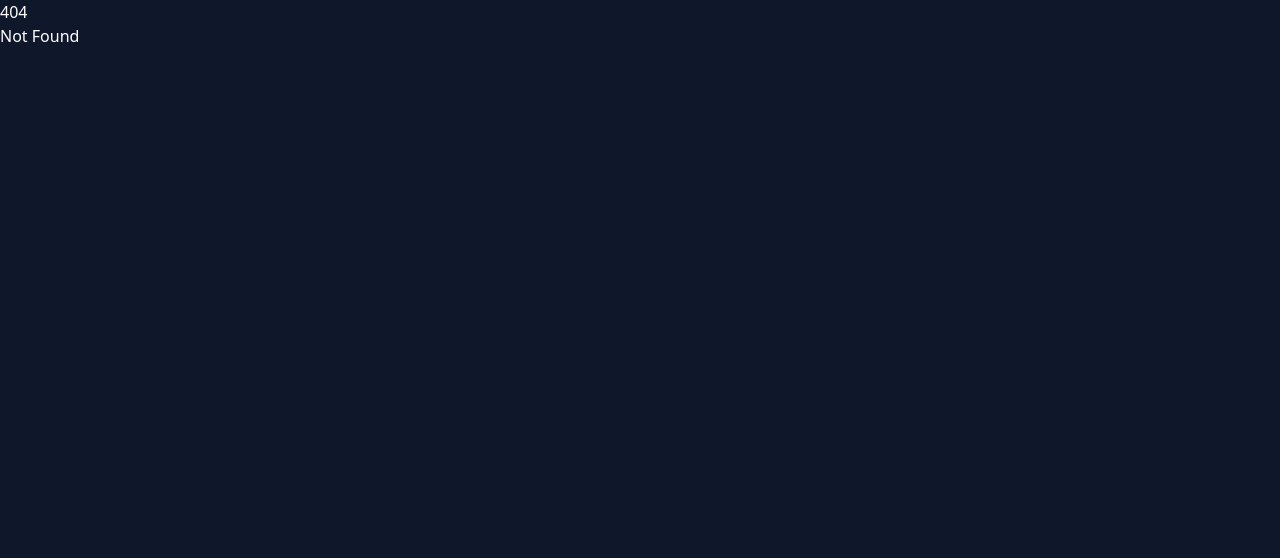
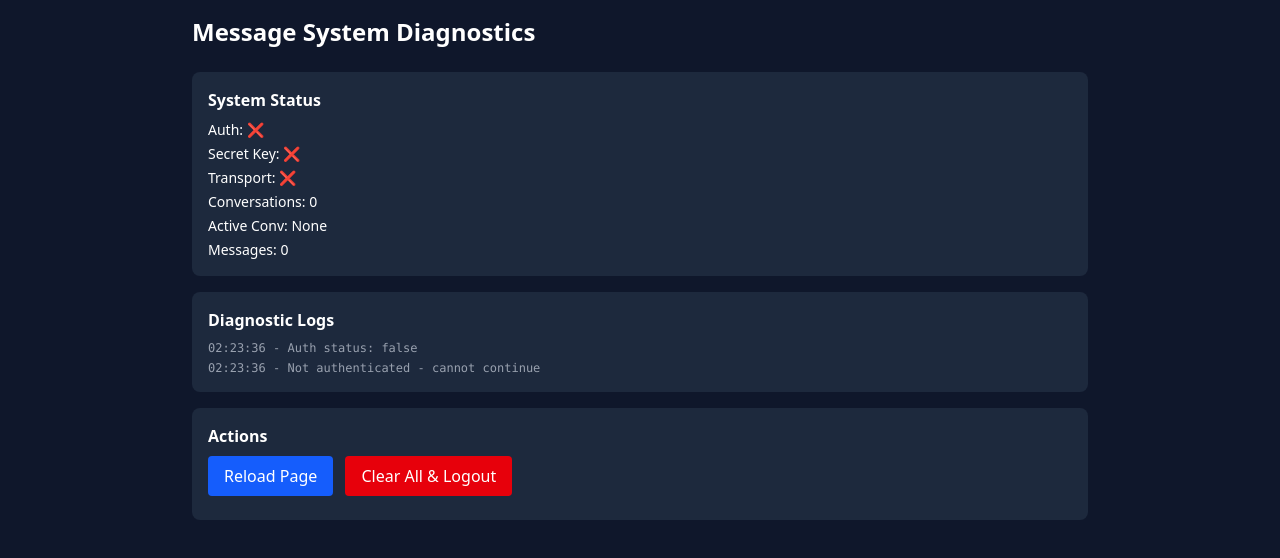
Before and after one commit to Lin4242/Link, a SvelteKit app in the folder frontend/: page /test-messages in a window 1280 px wide. Before the commit this address had no page. Shown: the top 558 px of the page. Built offline with nearby package versions, Linux system fonts and the light colour scheme; no server answers.

Commit message:
feat: add diagnostic test page for debugging message system
- Shows auth status, key status, transport connection
- Lists conversations and message counts
- Provides detailed logs of what's happening
- Accessible at /test-messages

```diff
--- /dev/null
+++ b/frontend/src/routes/test-messages/+page.svelte
@@ -0,0 +1,140 @@
+<script lang="ts">
+	import { onMount } from 'svelte';
+	import { authStore } from '$lib/stores';
+	import { messagesStore } from '$lib/stores/messages.svelte';
+	import { conversationsStore } from '$lib/stores/conversations.svelte';
+	import { transportStore } from '$lib/stores/transport.svelte';
+	import { keysStore } from '$lib/stores/keys.svelte';
+
+	let diagnostics = $state({
+		auth: false,
+		hasSecretKey: false,
+		conversations: 0,
+		activeConv: '',
+		messages: 0,
+		transport: false,
+		logs: [] as string[]
+	});
+
+	function log(msg: string) {
+		diagnostics.logs = [...diagnostics.logs, `${new Date().toISOString().substr(11, 8)} - ${msg}`];
+	}
+
+	onMount(async () => {
+		// Check auth
+		authStore.init();
+		diagnostics.auth = authStore.isAuthenticated;
+		log(`Auth status: ${diagnostics.auth}`);
+
+		if (!diagnostics.auth) {
+			log('Not authenticated - cannot continue');
+			return;
+		}
+
+		// Check keys
+		diagnostics.hasSecretKey = !!keysStore.secretKey;
+		log(`Has secret key: ${diagnostics.hasSecretKey}`);
+
+		// Load conversations
+		log('Loading conversations...');
+		await conversationsStore.loadConversations();
+		diagnostics.conversations = conversationsStore.conversations.length;
+		log(`Loaded ${diagnostics.conversations} conversations`);
+
+		// Check transport
+		diagnostics.transport = transportStore.connected;
+		log(`Transport connected: ${diagnostics.transport}`);
+
+		// If not connected, try to connect
+		if (!diagnostics.transport && authStore.token) {
+			log('Attempting to connect transport...');
+			try {
+				await transportStore.connect(authStore.token);
+				diagnostics.transport = transportStore.connected;
+				log(`Transport connected: ${diagnostics.transport}`);
+			} catch (e) {
+				log(`Transport connection failed: ${e}`);
+			}
+		}
+
+		// Check first conversation
+		if (conversationsStore.conversations.length > 0) {
+			const conv = conversationsStore.conversations[0];
+			diagnostics.activeConv = `${conv.peer.nickname} (${conv.id})`;
+			log(`Checking conversation with ${conv.peer.nickname}`);
+
+			// Load messages
+			log('Loading messages...');
+			await messagesStore.loadMessages(conv.id, conv.peer.public_key);
+
+			// Get messages
+			const messages = messagesStore.getMessages(conv.id);
+			diagnostics.messages = messages.length;
+			log(`Found ${messages.length} messages`);
+
+			// Log first few messages
+			messages.slice(0, 3).forEach((msg, i) => {
+				log(`Message ${i + 1}: ${msg.senderId === authStore.user?.id ? 'Me' : conv.peer.nickname} - "${msg.content.substring(0, 30)}..."`);
+			});
+
+			// Check message store state
+			const allConvs = Object.keys(messagesStore.messagesByConversation);
+			log(`Message store has ${allConvs.length} conversations`);
+			allConvs.forEach(convId => {
+				const msgs = messagesStore.messagesByConversation[convId];
+				log(`  Conv ${convId.substring(0, 8)}... has ${msgs?.length || 0} messages`);
+			});
+		}
+	});
+</script>
+
+<div class="min-h-screen bg-slate-900 text-white p-4">
+	<div class="max-w-4xl mx-auto">
+		<h1 class="text-2xl font-bold mb-6">Message System Diagnostics</h1>
+
+		<div class="space-y-4">
+			<div class="bg-slate-800 rounded-lg p-4">
+				<h2 class="font-semibold mb-2">System Status</h2>
+				<div class="space-y-1 text-sm">
+					<div>Auth: {diagnostics.auth ? '✅' : '❌'}</div>
+					<div>Secret Key: {diagnostics.hasSecretKey ? '✅' : '❌'}</div>
+					<div>Transport: {diagnostics.transport ? '✅' : '❌'}</div>
+					<div>Conversations: {diagnostics.conversations}</div>
+					<div>Active Conv: {diagnostics.activeConv || 'None'}</div>
+					<div>Messages: {diagnostics.messages}</div>
+				</div>
+			</div>
+
+			<div class="bg-slate-800 rounded-lg p-4">
+				<h2 class="font-semibold mb-2">Diagnostic Logs</h2>
+				<div class="space-y-1 text-xs font-mono">
+					{#each diagnostics.logs as log}
+						<div class="text-gray-400">{log}</div>
+					{/each}
+				</div>
+			</div>
+
+			<div class="bg-slate-800 rounded-lg p-4">
+				<h2 class="font-semibold mb-2">Actions</h2>
+				<div class="space-y-2">
+					<button
+						onclick={() => window.location.reload()}
+						class="px-4 py-2 bg-blue-600 rounded hover:bg-blue-700"
+					>
+						Reload Page
+					</button>
+					<button
+						onclick={() => {
+							localStorage.clear();
+							sessionStorage.clear();
+							window.location.href = '/';
+						}}
+						class="px-4 py-2 bg-red-600 rounded hover:bg-red-700 ml-2"
+					>
+						Clear All & Logout
+					</button>
+				</div>
+			</div>
+		</div>
+	</div>
+</div>
```
